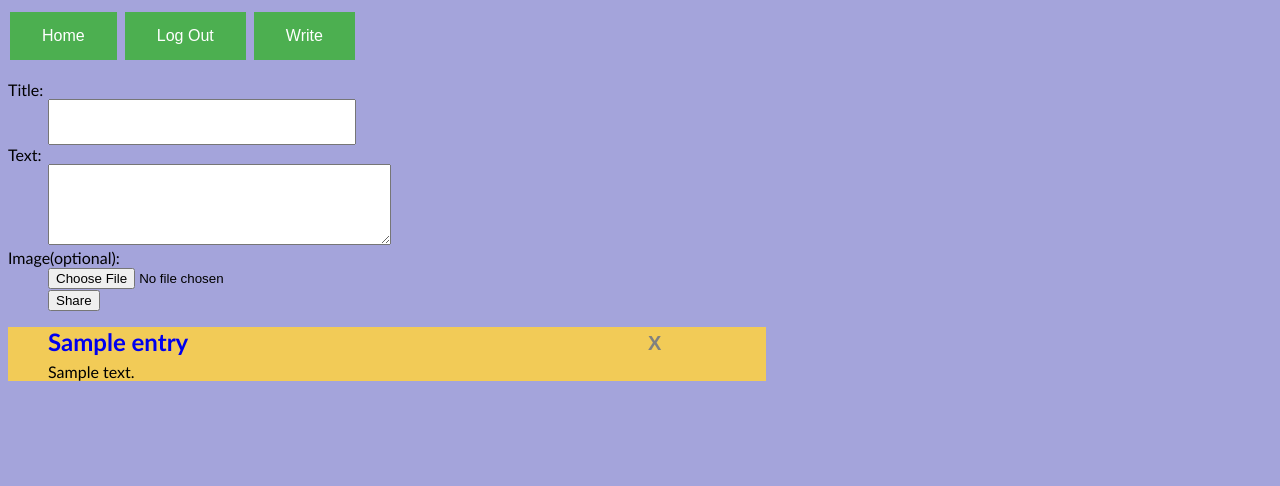
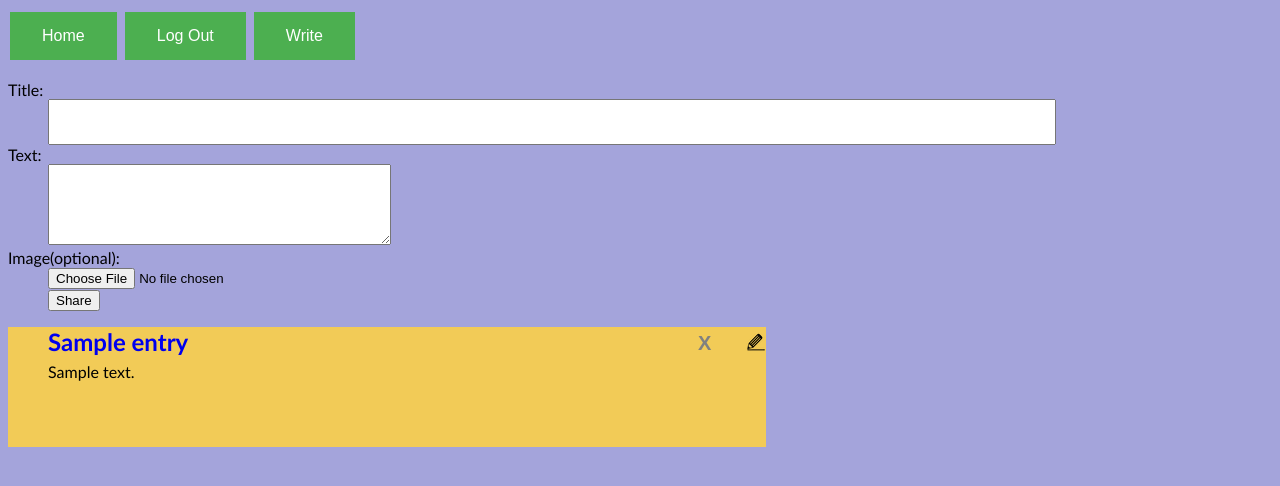
Before and after one commit to ryanpoon/BasicBlog, a Flask app: page /entries in a window 1280 px wide. Shown: the top 486 px of the page. Run offline with Flask 2, Linux system fonts and the light colour scheme; the visitor is signed in with stand-in values (Sample User, id 1); tables that the repository leaves empty hold one stand-in row (values such as "Sample post").

Commit message:
Edit Function
now option to edit previous entries
bug fixes
bugs:
• edit is reversed
• edit hover is messed up

```diff
--- a/app.py
+++ b/app.py
@@ -70,11 +70,29 @@ def add_entry():
 
 	filename = ""
 	if file and allowed_file(file.filename):
-            filename = secure_filename(file.filename)
-            file.save(os.path.join(app.config['UPLOAD_FOLDER'], filename))
+        	filename = secure_filename(file.filename)
+        	file.save(os.path.join(app.config['UPLOAD_FOLDER'], filename))
+	g.db.execute('insert into entries (title,text,img_name) values (?,?,?)',[request.form['title'],request.form['text'],filename])
 
-	g.db.execute('insert into entries (title,text,img_name) values (?,?,?)',[request.form['title'],request.form['text'],filename])
 	g.db.commit()
+	flash('New entry was successfully posted')
+	return redirect(url_for('show_entries'))
+
+@app.route('/edit', methods=['POST'])
+def edit_entry():
+	print 'edit', [request.form['title'],request.form['text'],request.form['id']]
+	print request
+	file = request.files['file']
+
+	filename = ""
+	if file and allowed_file(file.filename):
+        	filename = secure_filename(file.filename)
+        	file.save(os.path.join(app.config['UPLOAD_FOLDER'], filename))
+		g.db.execute('update entries set title=? ,text=? , img_name=? where id=?',[request.form['title'],request.form['text'],filename,request.form['id']])
+		g.db.commit()
+	else:
+		g.db.execute('update entries set title=? , text=?  where id=?',[request.form['title'],request.form['text'],request.form['id']])
+		g.db.commit()
 	flash('New entry was successfully posted')
 	return redirect(url_for('show_entries'))
 
@@ -108,6 +126,21 @@ def show_entry(id):
 	print entries
 	return render_template('entry.html', entry=entries[0])
 
+
+@app.route('/edit/<id>')
+def edit(id):
+	if session['logged_in'] == False:
+		return redirect(url_for('home'))
+
+	cur = g.db.execute('select title,text,id from entries order by id desc')
+	entries = [dict(title=row[0],text=row[1], id=row[2]) for row in cur.fetchall()]
+# 	if entries[0]['img_name'] != "":
+# 		im = Image.open('img/'+entries[0]['img_name'])
+# 		entries[0]['img_size'] = im.size
+	print entries
+	return render_template('edit.html', entry=entries[0])
+
+
 @app.route('/uploads/<filename>')
 def uploaded_file(filename):
     return send_from_directory(app.config['UPLOAD_FOLDER'],
--- a/static/script.js
+++ b/static/script.js
@@ -1,6 +1,6 @@
 
-function confirm_delete(){
+function confirm_delete(id){
 	if (confirm("Do you really want to delete this entry?")== true){
-		document.getElementById("delete").submit();
+		document.getElementById("delete"+id).submit();
 	}
 }
--- a/static/style.css
+++ b/static/style.css
@@ -16,7 +16,11 @@ body {
     margin: 4px 2px;
     cursor: pointer;
 }
-
+.edit{
+	float:right;
+	margin-right: 10px;
+	cursor:pointer;
+}
 .delete{
 	border: none;
 	color: grey;
@@ -27,13 +31,23 @@ body {
 	background-color: #F2CB57;
 
 	float: right;
-	margin-right:100px;
+	margin-right:30px;
 }
 
 .delete:hover{
 	color:red;
 }
-
+.pencil_img{
+	margin-top:5px;
+	float: right;
+	width:20px;
+	height:20px;
+ 	display:block;
+	background:transparent url('pencil.png') center no-repeat;
+}
+.pencil_img:hover{
+	background-image: url('pencil_test.png') center top;
+}
 .entry_titles {
 	list-style: none;
 
@@ -42,6 +56,7 @@ body {
 .entries {
 	background-color: #F2CB57;
 	margin-right: 40%;
+	padding-bottom: 50px;
 }
 .test {
 	width: 50%;
@@ -103,7 +118,7 @@ display:block
 }
 
 .title{
-	width: 300px;
+	width: 1000px;
 	height: 40px;
 	font-size: 40px;
 	font-family: "Courier New", Courier, monospace;
--- a/templates/entires.html
+++ b/templates/entires.html
@@ -16,12 +16,14 @@
 	<ul class="entry_titles">
 		{% for entry in entries %}
 			<li> <div><a href="entry/{{entry.id}}"><h2> {{entry.title}} </h2></a></div>
-			<form action="{{url_for('del_entry')}}" method=post id="delete" >
+			<a href="edit/{{entry.id}}" class="pencil_img">  </a>
+			<form action="{{url_for('del_entry')}}" method=post id="delete{{entry.id}}" >
 				<input name=id value={{entry.id}} type="hidden" >
-			  <input type="button" class="delete" onclick="confirm_delete()" value=X>
+			  <input type="button" class="delete" onclick="confirm_delete({{entry.id}})" value=X>
 			</form>
+
 			<br />
-			<div><p> {%if entry.text|length >80 %}
+			<div><p > {%if entry.text|length >80 %}
 
 					{{entry.text[0:80]+"..."}}
 				{%else%}
--- a/templates/entry.html
+++ b/templates/entry.html
@@ -14,7 +14,7 @@
 	{%endif%}
 {%endif%}
 
-	<p> {{entry.text}}
+	<p style="white-space: pre-line"> {{entry.text}}
 
 </div>
 {% endblock %}
```
Also changed, not shown: templates/edit.html (added, +18 -0 lines), static/pencil-white.png (added), static/pencil.png (added), static/pencil_test.png (added), 1 other file.
